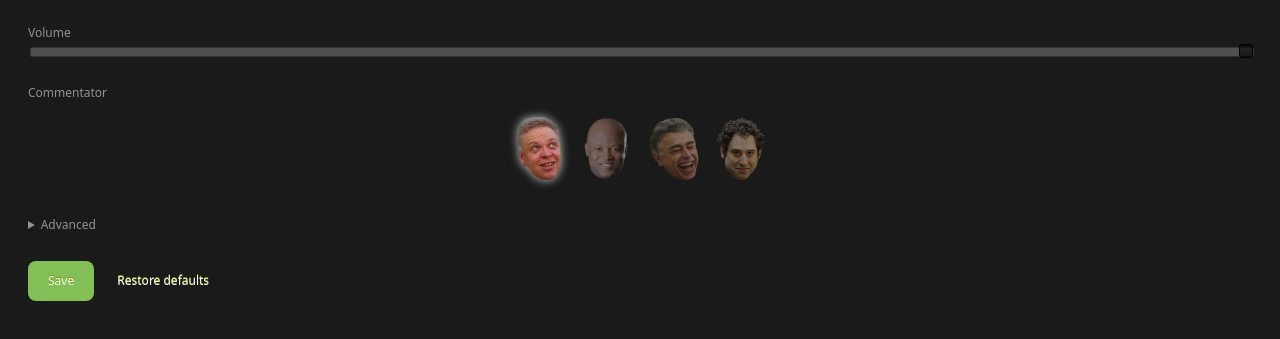
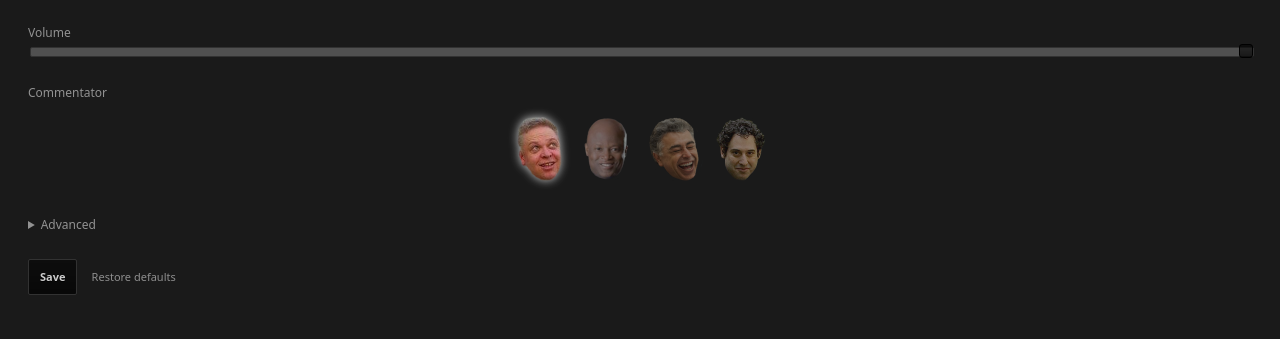
Before and after one commit to vincentsimard/dmitlichess, a browser extension: page app/options.html in a window 1280 px wide. Shown: the part 117-456 px from the top of the page. Drawn offline with Linux system fonts and the light colour scheme.

Commit message:
Update button style on options page

```diff
--- a/app/options.html
+++ b/app/options.html
@@ -54,8 +54,8 @@
       </div>
     </details>
 
-    <button id="save">Save</button>
-    <button id="default" class="secondary">Restore defaults</button>
+    <button id="save" class="primary">Save</button>
+    <a id="default" class="button-link">Restore defaults</a>
     <div id="status"></div>
 
     <script src="vendor/webextension-polyfill/dist/browser-polyfill.min.js"></script>
--- a/app/styles/main.css
+++ b/app/styles/main.css
@@ -332,6 +332,32 @@ label, button, details {
 
 
 button {
+  cursor: pointer;
+  font-weight: 700;
+  padding: 6px 11px;
+  white-space: nowrap;
+  text-decoration: none!important;
+  border: 1px solid #e2e2e2;
+  border-radius: 2px;
+  font-size: 11px;
+  box-sizing: border-box;
+  text-shadow: 0 1px 0 #000;
+  border-color: #323232;
+  color: #ccc;
+  background: linear-gradient(to bottom,rgba(0,0,0,0.5) 0%,rgba(0,0,0,0.7) 100%);
+}
+
+button:active {
+  background: linear-gradient(to bottom,rgba(40,40,40,1),rgba(34,34,34,1) 100%);
+}
+
+.button-link {
+  padding: 6px 11px;
+  font-size: 11px;
+}
+
+
+button.green {
   padding: 8px 20px;
   border-radius: 8px;
   color: #fff;
@@ -346,29 +372,29 @@ button {
   border: none;
 }
 
-button.secondary,
-button.secondary:not(:disabled):hover,
-button.secondary:not(:disabled):active {
+button.green.secondary,
+button.green.secondary:not(:disabled):hover,
+button.green.secondary:not(:disabled):active {
   background: transparent;
 }
 
-button:hover {
+button.green:hover {
   filter: brightness(1.06);
 }
 
-button:active {
+button.green:active {
   transform: translate(0px,5px);
   border-bottom-width: 1px;
   text-shadow: 0 0 #759900;
   filter: brightness(1);
 }
 
-button:not(:disabled):active {
+button.green:not(:disabled):active {
   background: #3893e8;
   color: #fff;
 }
 
-button:not(:disabled):hover {
+button.green:not(:disabled):hover {
   background: rgba(56,147,232,.8);
   color: #fff;
   animation: none;
```
